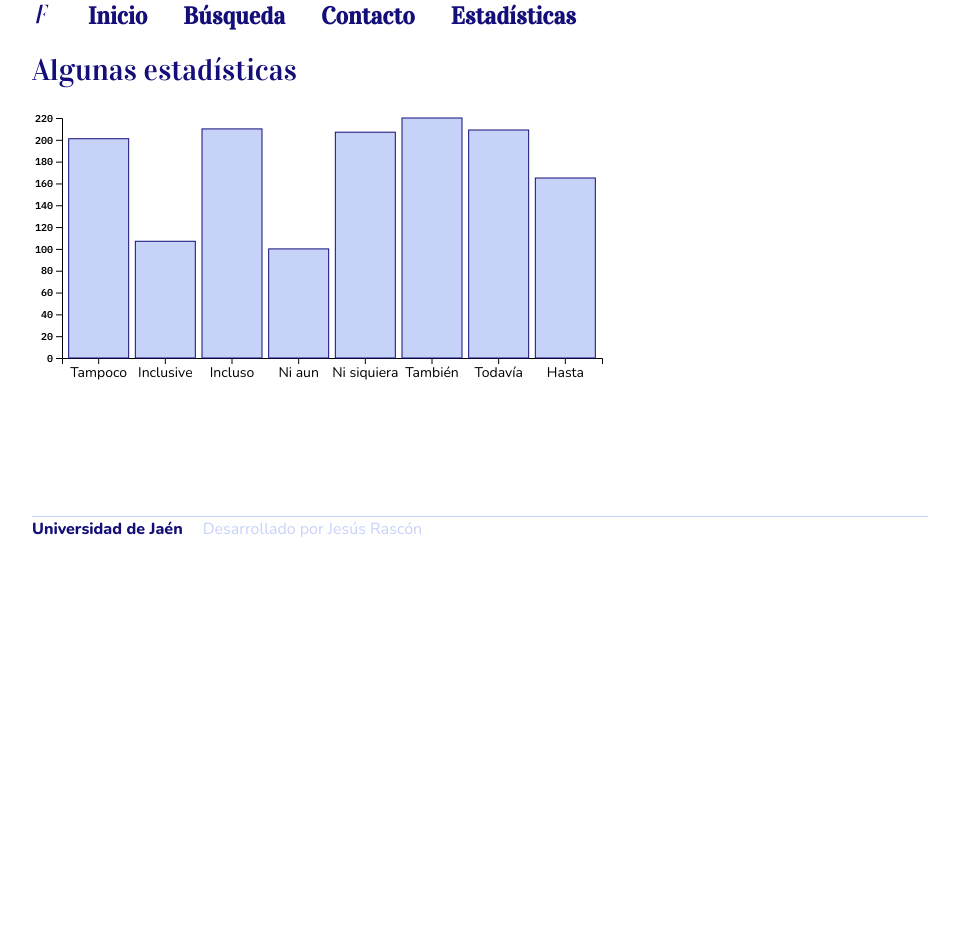
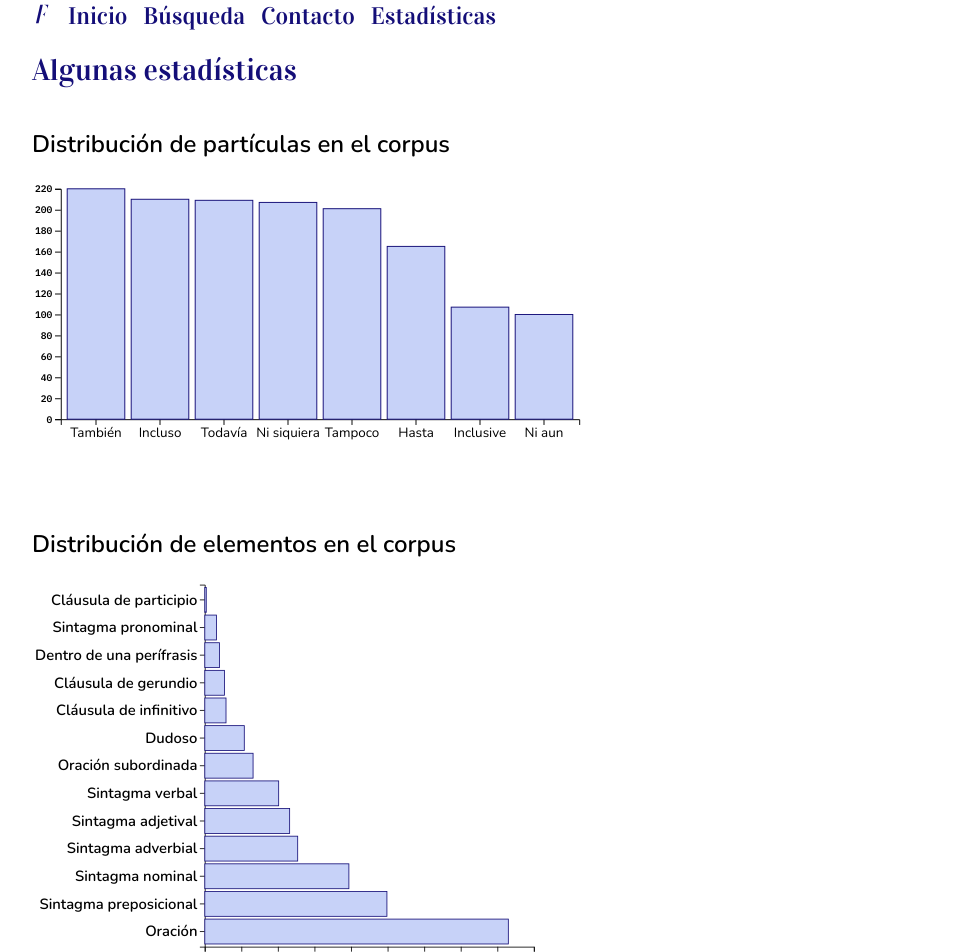
Before and after one commit to jesi-rgb/focal-es, a SvelteKit app: page /stats in a window 1280 px wide. Shown: the part 20-972 px from the top of the page, without its empty margins (160-1119 px from the left). Before the commit the page ends 800 px from the top, so only its background shows below. Built offline with nearby package versions, Linux system fonts and the light colour scheme.

Commit message:
lots of charts!

```diff
--- a/src/lib/NavBar.svelte
+++ b/src/lib/NavBar.svelte
@@ -3,7 +3,7 @@
 </script>
 
 <nav
-  class="flex flex-row text-main text-lg xl:text-2xl space-x-9 font-title font-semibold my-5 items-baseline"
+  class="flex flex-row text-main text-lg xl:text-2xl space-x-4 font-title font-light my-5 items-baseline"
 >
   <a href="/" class="">
     <img src={logo} width="20px" alt="FOCAL-ES logo" />
--- a/src/lib/VizComponents/BarchartObvbl.svelte
+++ /dev/null
@@ -1,95 +0,0 @@
-<script>
-  // @ts-nocheck
-
-  import { axisBottom, axisLeft, extent, scaleLinear, scaleOrdinal } from "d3";
-
-  // @ts-nocheck
-
-  // @ts-nocheck
-
-  export let xValues; // an array of (ordinal) x-values
-  export let yValues;
-  export let title;
-  export let width = 640; // the outer width of the chart, in pixels
-  export let height = 400; // the outer height of the chart, in pixels
-  export let marginRight = 0; // the right margin, in pixels
-  export let marginBottom = 30; // the bottom margin, in pixels
-  export let marginLeft = 40; // the left margin, in pixels
-  export let color;
-
-  // Construct scales, axes, and formats.
-  const yScale = scaleLinear()
-    .domain(extent(yValues.map((d) => +d)))
-    .range([0, innerWidth]);
-
-  const xScale = scaleOrdinal(xValues).range([0, innerWidth]);
-
-  const xAxis = axisBottom(xScale).tickSizeOuter(0);
-  const yAxis = axisLeft(yScale).ticks(height / 40);
-
-  //   const xScale = d3.scaleBand(xDomain, xRange).padding(xPadding);
-  //   const yScale = yType(yDomain, yRange);
-  //   const xAxis = d3.axisBottom(xScale).tickSizeOuter(0);
-  //   const yAxis = d3.axisLeft(yScale).ticks(height / 40, yFormat);
-
-  // Compute titles.
-  //   if (title === undefined) {
-  //     const formatValue = yScale.tickFormat(100, yFormat);
-  //     title = (i) => `${X[i]}\n${formatValue(Y[i])}`;
-  //   } else {
-  //     const O = d3.map(data, (d) => d);
-  //     const T = title;
-  //     title = (i) => T(O[i], i, data);
-  //   }
-
-  const svg = d3
-    .create("svg")
-    .attr("width", width)
-    .attr("height", height)
-    .attr("viewBox", [0, 0, width, height])
-    .attr("style", "max-width: 100%; height: auto; height: intrinsic;");
-
-  svg
-    .append("g")
-    .attr("transform", `translate(${marginLeft},0)`)
-    .call(yAxis)
-    .call((g) => g.select(".domain").remove())
-    .call((g) =>
-      g
-        .selectAll(".tick line")
-        .clone()
-        .attr("x2", width - marginLeft - marginRight)
-        .attr("stroke-opacity", 0.1)
-    )
-    .call((g) =>
-      g
-        .append("text")
-        .attr("x", -marginLeft)
-        .attr("y", 10)
-        .attr("fill", "currentColor")
-        .attr("text-anchor", "start")
-        .text(yLabel)
-    );
-
-  const bar = svg
-    .append("g")
-    .attr("fill", color)
-    .selectAll("rect")
-    .data(I)
-    .join("rect")
-    .attr("x", (i) => xScale(X[i]))
-    .attr("y", (i) => yScale(Y[i]))
-    .attr("height", (i) => yScale(0) - yScale(Y[i]))
-    .attr("width", xScale.bandwidth());
-
-  if (title) bar.append("title").text(title);
-
-  svg
-    .append("g")
-    .attr("transform", `translate(0,${height - marginBottom})`)
-    .call(xAxis);
-</script>
-
-<svg {width} {height}>
-  <g />
-</svg>
--- /dev/null
+++ b/src/lib/VizComponents/ElementBarchart.svelte
@@ -0,0 +1,95 @@
+<script>
+  // @ts-nocheck
+
+  import { select } from "d3-selection";
+  import { scaleBand, scaleLinear } from "d3-scale";
+
+  import data from "$lib/assets/focal-es.json";
+  import { axisBottom, axisLeft } from "d3-axis";
+  import { extent, max } from "d3";
+
+  Array.prototype.groupBy = function (prop) {
+    return this.reduce(function (groups, item) {
+      const val = item[prop];
+      groups[val] = groups[val] || [];
+      groups[val].push(item);
+      return groups;
+    }, {});
+  };
+
+  let elementGroups = data.groupBy("element");
+
+  let elementFrequency = [];
+  Object.keys(elementGroups).forEach((key) => {
+    elementFrequency.push({
+      element: key,
+      frequency: elementGroups[key].length,
+    });
+  });
+
+  elementFrequency.sort((b, a) => a.frequency - b.frequency);
+
+  console.log(elementFrequency);
+
+  //   chart definition
+
+  let pinXAxis, pinYAxis; // declare pins
+  let margin = 30; // declare initial values for margin and svg_height/width
+  let svg_height = 500;
+  let svg_width = 700;
+  $: height = svg_height - margin * 2;
+  $: width = svg_width - margin * 5;
+
+  // define generator functions for x and y axes
+  $: y = scaleBand()
+    .domain(elementFrequency.map((i) => i.element))
+    .range([height, 0])
+    .padding(0.1);
+
+  $: x = scaleLinear()
+    .domain([0, max(elementFrequency.map((i) => i.frequency))])
+    .nice()
+    .range([0, width - 5 * margin]);
+
+  // call axis generators on the scale and pin the SVG pins.
+  $: if (pinXAxis) {
+    select(pinXAxis).call(axisBottom(x));
+  }
+  $: if (pinYAxis) {
+    select(pinYAxis).call(axisLeft(y));
+  }
+</script>
+
+<svg
+  class="w-full xl:max-w-xl"
+  viewBox="0 0 {svg_width} {svg_height}"
+  preserveAspectRatio="xMinYMin"
+  style="max-width=100%;"
+>
+  <g transform="translate({6 * margin},{0})">
+    <g
+      class="xAxis font-mono text-sm lg:text-sm"
+      bind:this={pinXAxis}
+      transform="translate({margin},{margin + height})"
+    />
+    <g
+      class="yAxis font-body font-semibold text-lg"
+      bind:this={pinYAxis}
+      transform="translate({margin},{margin})"
+    />
+
+    <g transform="translate({margin},{margin})">
+      {#each elementFrequency as { element, frequency }}
+        <rect
+          class="hover:fill-main transition-colors duration-100"
+          x={y(0)}
+          y={y(element)}
+          height={y.bandwidth()}
+          width={x(frequency)}
+          stroke="#140E78"
+          fill="#C7D2F8"
+        />
+      {/each}
+    </g>
+  </g>
+</svg>
--- a/src/lib/VizComponents/Barchart.svelte
+++ b/src/lib/VizComponents/ParticleBarchart.svelte
@@ -27,6 +27,8 @@
     });
   });
 
+  particleFrequency.sort((a, b) => b.frequency - a.frequency);
+
   //   chart definition
 
   let pinXAxis, pinYAxis; // declare pins
@@ -55,7 +57,12 @@
   }
 </script>
 
-<svg width={svg_width} height={svg_height}>
+<svg
+  class="w-full xl:max-w-xl"
+  viewBox="0 0 {svg_width} {svg_height}"
+  preserveAspectRatio="xMinYMin"
+  style="max-width=100%;"
+>
   <g
     class="xAxis font-body text-sm"
     bind:this={pinXAxis}
@@ -70,6 +77,7 @@
   <g transform="translate({margin},{margin})">
     {#each particleFrequency as { particle, frequency }}
       <rect
+        class="hover:fill-main transition-colors duration-100"
         x={x(particle)}
         y={y(frequency)}
         height={y(0) - y(frequency)}
--- a/src/routes/stats/+page.svelte
+++ b/src/routes/stats/+page.svelte
@@ -1,8 +1,8 @@
 <script>
   // @ts-nocheck
-  import Barchart from "$lib/VizComponents/Barchart.svelte";
-  import BarchartObvbl from "$lib/VizComponents/BarchartObvbl.svelte";
   import data from "$lib/assets/focal-es.json";
+  import ElementBarchart from "$lib/VizComponents/ElementBarchart.svelte";
+  import ParticleBarchart from "$lib/VizComponents/ParticleBarchart.svelte";
 
   Array.prototype.groupBy = function (prop) {
     return this.reduce(function (groups, item) {
@@ -23,8 +23,20 @@
   });
 </script>
 
-<main>
-  <h1 class="text-3xl text-main font-title">Algunas estadísticas</h1>
+<h1 class="text-3xl text-main font-title mb-10">Algunas estadísticas</h1>
 
-  <Barchart />
-</main>
+<div class="flex flex-col space-y-20">
+  <div>
+    <h2 class="text-2xl font-semibold">
+      Distribución de partículas en el corpus
+    </h2>
+    <ParticleBarchart />
+  </div>
+
+  <div>
+    <h2 class="text-2xl font-semibold">
+      Distribución de elementos en el corpus
+    </h2>
+    <ElementBarchart />
+  </div>
+</div>
```
